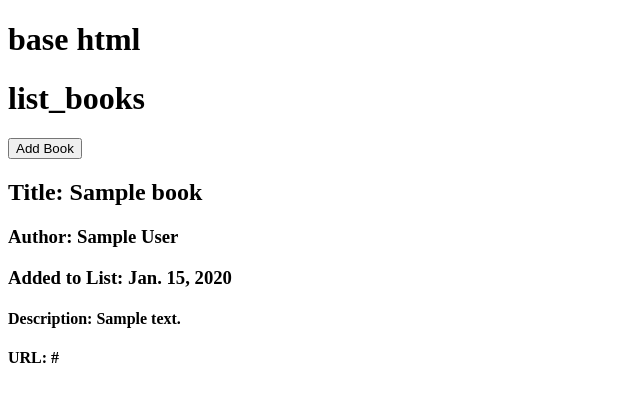
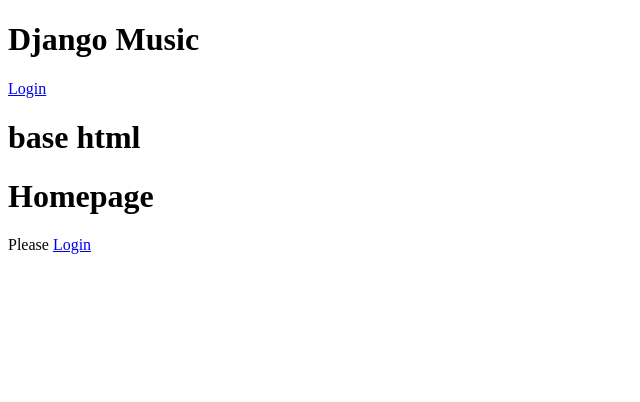
Before and after one commit to Momentum-Team-10/django-freeshelf-Zack-Robertshaw, a Django app: page / in a window 1280 px wide. Shown: the top 402 px of the page, without its empty margins (0-640 px from the left). Run offline with Django 3.2, Linux system fonts and the light colour scheme; tables that the repository leaves empty hold one stand-in row (values such as "Sample post").

Commit message:
registration and login working > list_books

```diff
--- a/books/models.py
+++ b/books/models.py
@@ -13,5 +13,5 @@ class Books(models.Model):
     title = models.CharField(max_length=100)
     author = models.CharField(max_length=100)
     description = models.CharField(max_length=300)
-    url = models.URLField(max_length=100)
+    url = models.URLField(max_length=100, blank=True)
     created_at = models.DateField(null=True, editable=False, blank=True, auto_now_add=True)
--- a/books/views.py
+++ b/books/views.py
@@ -3,8 +3,15 @@ from .models import Books
 from .forms import BookForm
 
 # Create your views here.
+
+def homepage(request):
+    # show a homepage
+    if request.user.is_authenticated:
+        return redirect("list_books")
+    return render(request, "books/homepage.html")
+
 def list_books(request):
-    book = Books.objects.all()
+    book = Books.objects.all().order_by("title")
     return render(request, "books/list_books.html",
                   {"book": book})
 
--- a/django_freeshelf/settings.py
+++ b/django_freeshelf/settings.py
@@ -142,4 +142,4 @@ AUTH_USER_MODEL = "books.User"
 #django-registration-redux
 ACCOUNT_ACTIVATION_DAYS = 7
 REGISTRATION_AUTO_LOGIN = True
-# LOGIN_REDIRECT_URL = "/"
+LOGIN_REDIRECT_URL = "/"
--- a/django_freeshelf/urls.py
+++ b/django_freeshelf/urls.py
@@ -20,9 +20,11 @@ from books import views as books_views
 
 
 urlpatterns = [
-    path('', books_views.list_books, name='list_books'),
+    path('', books_views.homepage, name="home"),
+    path('books/', books_views.list_books, name='list_books'),
     path("admin/", admin.site.urls),
     path('accounts/', include('registration.backends.simple.urls')),
+    # path('', books_views.list_books, name='list_books'),
     path('books/add_book/', books_views.add_book, name='add_book'),
 
 
--- a/templates/base.html
+++ b/templates/base.html
@@ -2,17 +2,34 @@
 
 <!DOCTYPE html>
 <html lang="en">
+
 <head>
     <meta charset="UTF-8">
     <meta http-equiv="X-UA-Compatible" content="IE=edge">
     <meta name="viewport" content="width=device-width, initial-scale=1.0">
     <title>Django Freeshelf</title>
 </head>
+
 <body>
+    <header class="header bg-black b--white-10 flex justify-between">
+        <h1 class="f3 lh-title white items-center"><i class="fas fa-headphones white ph2"></i>Django Music</h1>
+        <nav class="flex bb ">
+            <div class="flex-grow pa3 flex items-center">
+                {% if user.is_authenticated %}
+                <p class="white">Hello, {{ user.username }}!</p>
+                <a href="{% url 'auth_logout' %}" class="white ml3">Logout</a>
+                {% else %}
+                <a href="{% url 'auth_login' %}" class="white">Login</a>
+                {% endif %}
+            </div>
+        </nav>
+    </header>
+
     <h1>base html</h1>
     {% block content %}
 
     {% endblock%}
 
 </body>
+
 </html>
--- a/templates/books/add_book.html
+++ b/templates/books/add_book.html
@@ -8,7 +8,7 @@
     {% csrf_token %}
     {{ form.as_p }}
     <div>
-      <button type="submit">Add Album</button>
+      <button type="submit">Add Book</button>
     </div>
   </form>
 </div>
--- /dev/null
+++ b/templates/books/homepage.html
@@ -0,0 +1,7 @@
+{% extends "base.html" %}
+{% load static %}
+
+{% block content %}
+<h1>Homepage</h1>
+<p> Please <a href="{% url 'auth_login' %}" class="b dark-pink">Login</a></p>
+{% endblock content %}
```
Also changed, not shown: clipboard.txt (added, +11 -0 lines), books/migrations/0003_alter_books_url.py (added).
